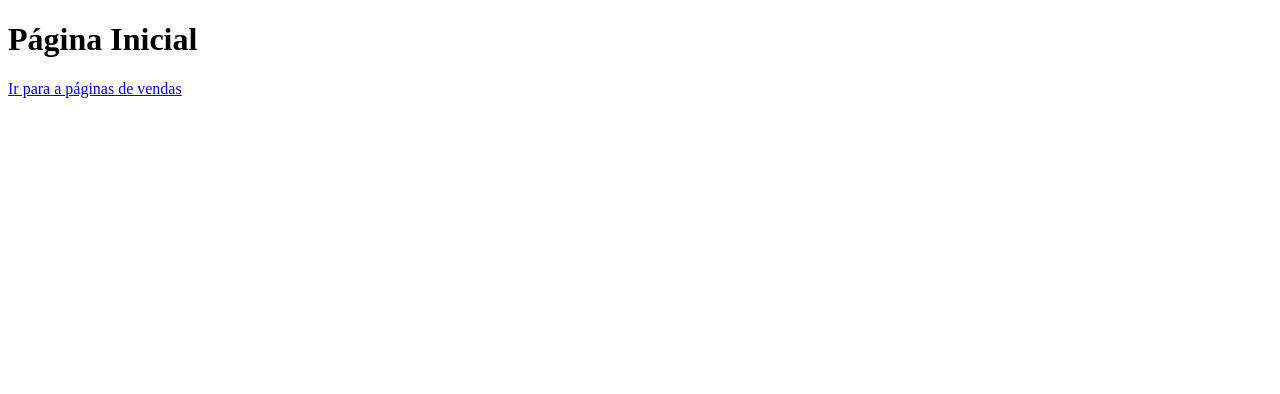
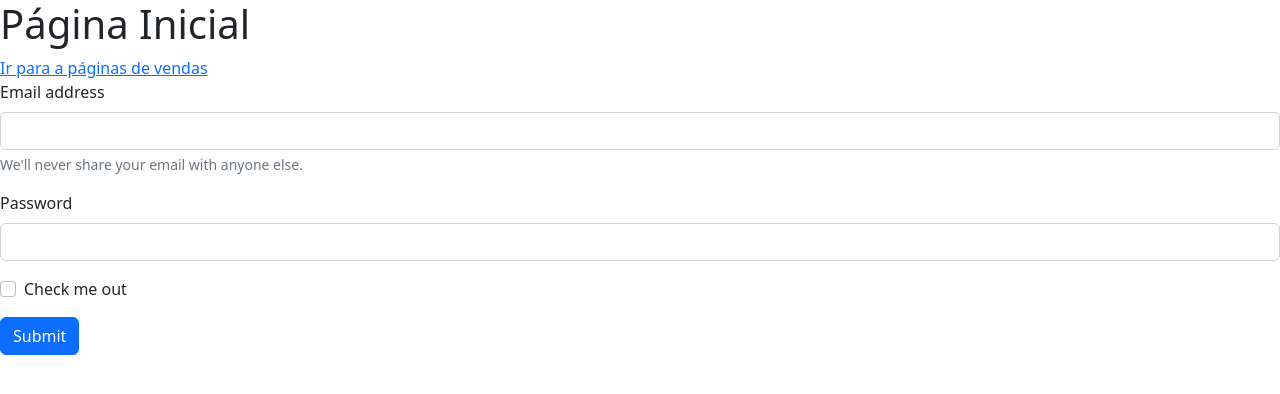
Before and after one commit to MatheusVieira29/aulagithub, a plain HTML site: page index.html in a window 1280 px wide. Drawn offline with nearby package versions, Linux system fonts and the light colour scheme.

Commit message:
Acrescentei um formulário

```diff
--- a/index.html
+++ b/index.html
@@ -5,9 +5,26 @@
     <meta http-equiv="X-UA-Compatible" content="IE=edge">
     <meta name="viewport" content="width=device-width, initial-scale=1.0">
     <title>Document</title>
+    <link href="https://cdn.jsdelivr.net/npm/bootstrap@5.2.3/dist/css/bootstrap.min.css" rel="stylesheet" integrity="sha384-rbsA2VBKQhggwzxH7pPCaAqO46MgnOM80zW1RWuH61DGLwZJEdK2Kadq2F9CUG65" crossorigin="anonymous">
 </head>
 <body>
     <h1>Página Inicial</h1>
     <a href="vendas.html">Ir para a páginas de vendas</a>
+    <form>
+        <div class="mb-3">
+          <label for="exampleInputEmail1" class="form-label">Email address</label>
+          <input type="email" class="form-control" id="exampleInputEmail1" aria-describedby="emailHelp">
+          <div id="emailHelp" class="form-text">We'll never share your email with anyone else.</div>
+        </div>
+        <div class="mb-3">
+          <label for="exampleInputPassword1" class="form-label">Password</label>
+          <input type="password" class="form-control" id="exampleInputPassword1">
+        </div>
+        <div class="mb-3 form-check">
+          <input type="checkbox" class="form-check-input" id="exampleCheck1">
+          <label class="form-check-label" for="exampleCheck1">Check me out</label>
+        </div>
+        <button type="submit" class="btn btn-primary">Submit</button>
+      </form>
 </body>
 </html>
```
